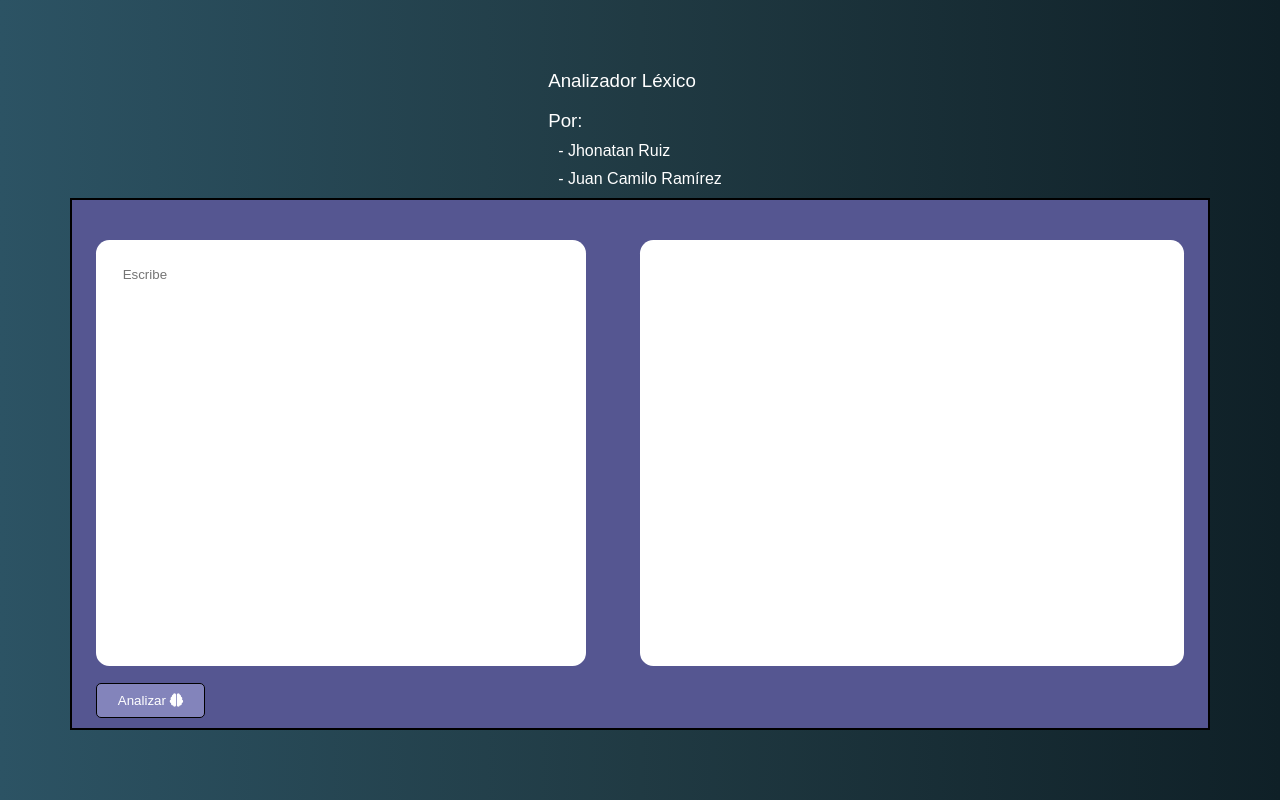
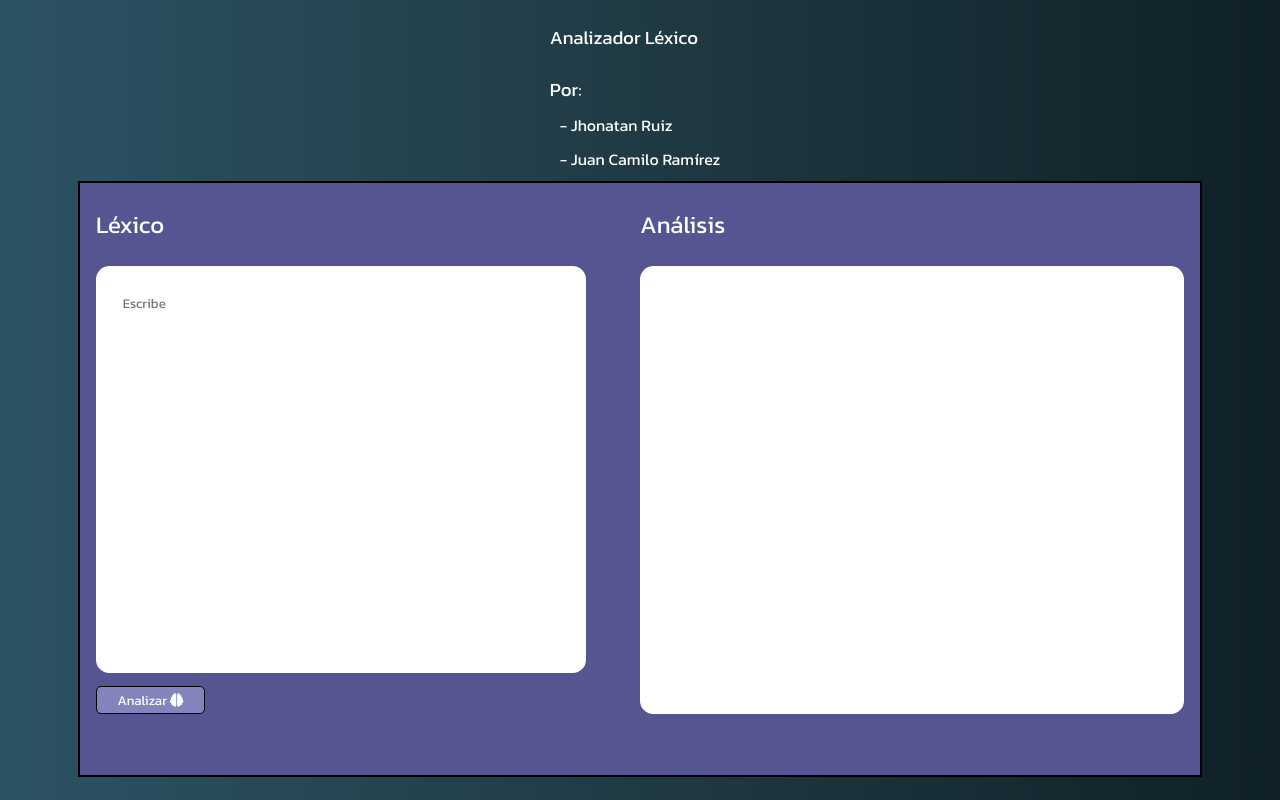
Before and after one commit to wthoutjc/ciencias3-al, a Flask app: page / in a window 1280 px wide. Run offline with Flask 2, Linux system fonts and the light colour scheme; some libraries are stand-ins or nearby versions.

Commit message:
Finish v2.0.1 Updates

```diff
--- a/app.py
+++ b/app.py
@@ -1,7 +1,7 @@
 # JAVA Analizador Léxico
 # Construido por:
-# - Juan Camilo Ramírez Rátiva - 20181020089
-# -
+# - Juan Camilo Ramírez
+# - Jhonatan Ruiz
 # Universidad Distrital Francisco José de Caldas
 # Ciencias de la Computación III - Bogotá D.C.
 
--- a/lexer/Test.txt
+++ /dev/null
@@ -1,3 +0,0 @@
-int abc = 1;
-
-for data in keys:
--- a/lexer/lexer.py
+++ b/lexer/lexer.py
@@ -38,7 +38,6 @@ class Lexer:
     def scan(self):
         line = 1
         while self.cchar():
-            print(self.cchar(),self.curr_idx)
             if self.cchar() == ' ' or self.cchar() == '\t':   #Ignore blanks
                 self.go_on()
                 continue
--- a/static/css/style.css
+++ b/static/css/style.css
@@ -1,7 +1,9 @@
+@import url('https://fonts.googleapis.com/css2?family=Kanit&display=swap');
 *{
     margin: 0;
     padding: 0;
-    font-family: 'Quicksand', sans-serif;
+    font-family: 'Kanit', sans-serif;
+    font-size: 600;
     font-weight: 100;
 }
 .all{
@@ -23,17 +25,23 @@
 }
 .all .app{
     width: 85%;
-    height: 60%;
+    height: 70%;
     background: rgb(85, 86, 145);
-    padding: 1.5em;
+    padding: 1em;
     border: black 2px solid;
     display: flex;
 }
 .all .app .form-search{
     width: 50%;
     height: 92%;
-    padding-top: 1em;
+    padding-top: 0.5em;
     box-sizing: border-box;
+    display: flex;
+    flex-direction: column;
+}
+.all .app .form-search h2{
+    color: white;
+    margin-bottom: 1em;
 }
 .all .app .form-search #textLex{
     width: 90%;
@@ -64,8 +72,14 @@
 .all .app .results{
     width: 50%;
     height: 92%;
-    padding-top: 1em;
+    padding-top: 0.5em;
     box-sizing: border-box;
+    display: flex;
+    flex-direction: column;
+}
+.all .app .results h2{
+    color: white;
+    margin-bottom: 1em;
 }
 .all .app .results #textResults{
     width: 100%;
--- a/templates/index.html
+++ b/templates/index.html
@@ -20,10 +20,12 @@
         </div>
         <div class="app">
             <form class="form-search" id="formLex">
+                <h2>Léxico</h2>
                 <textarea name="" id="textLex" placeholder="Escribe"></textarea>
                 <button type="submit" id="btnLex"> Analizar <i class="fas fa-brain"></i></i></button>
             </form>
             <div class="results">
+                <h2>Análisis</h2>
                 <textarea name="" id="textResults" readonly></textarea>
             </div>
         </div>
```
